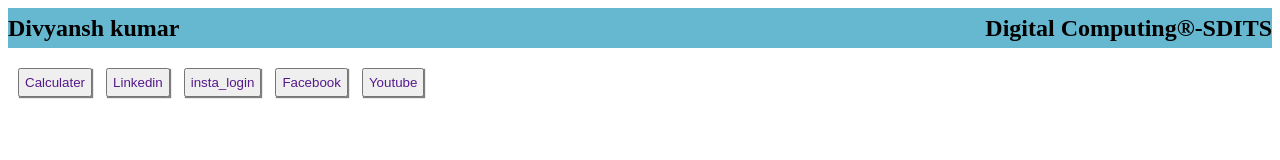
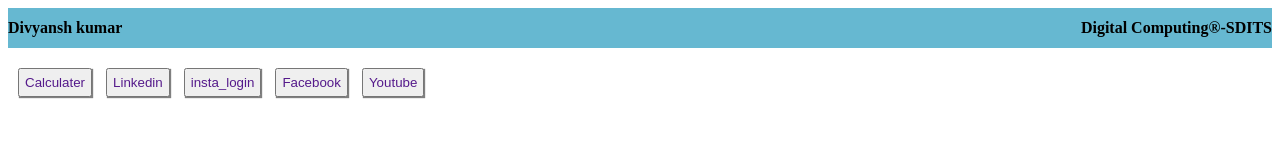
Before and after one commit to DivyanshKumar123/Digital_computing_task-, a plain HTML site: page index.html in a window 1280 px wide. Drawn offline with Linux system fonts and the light colour scheme.

Commit message:
Update index.html

```diff
--- a/index.html
+++ b/index.html
@@ -31,12 +31,12 @@
 </head>
 <body>
     <header>
-        <h2>
+        <h4>
             Divyansh kumar
-        </h2>
-        <h2>
+        </h4>
+        <h4>
             Digital Computing®-SDITS
-        </h2>
+        </h4>
     </header>
     <button><a href="">Calculater</a></button>
     <button><a href="">Linkedin</a></button>
```
